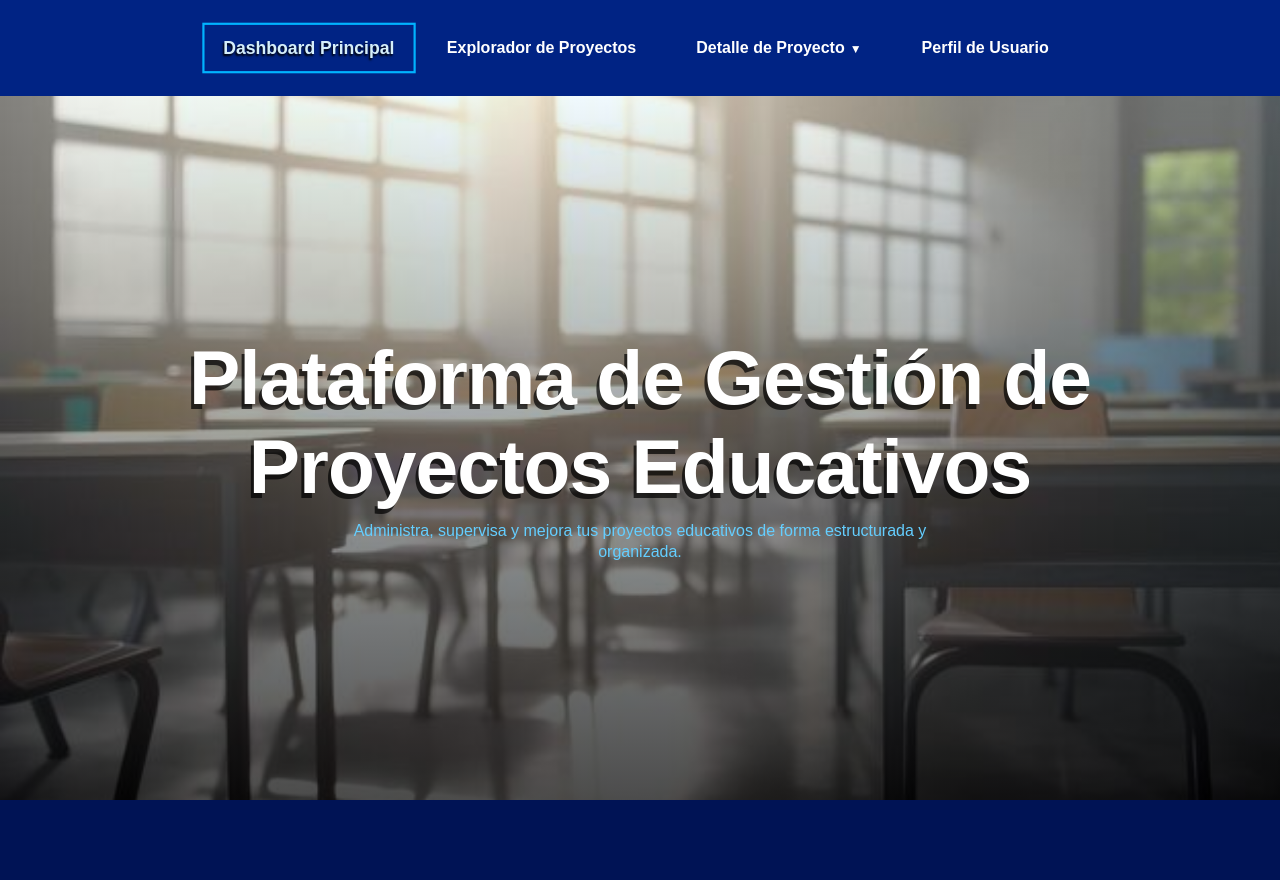
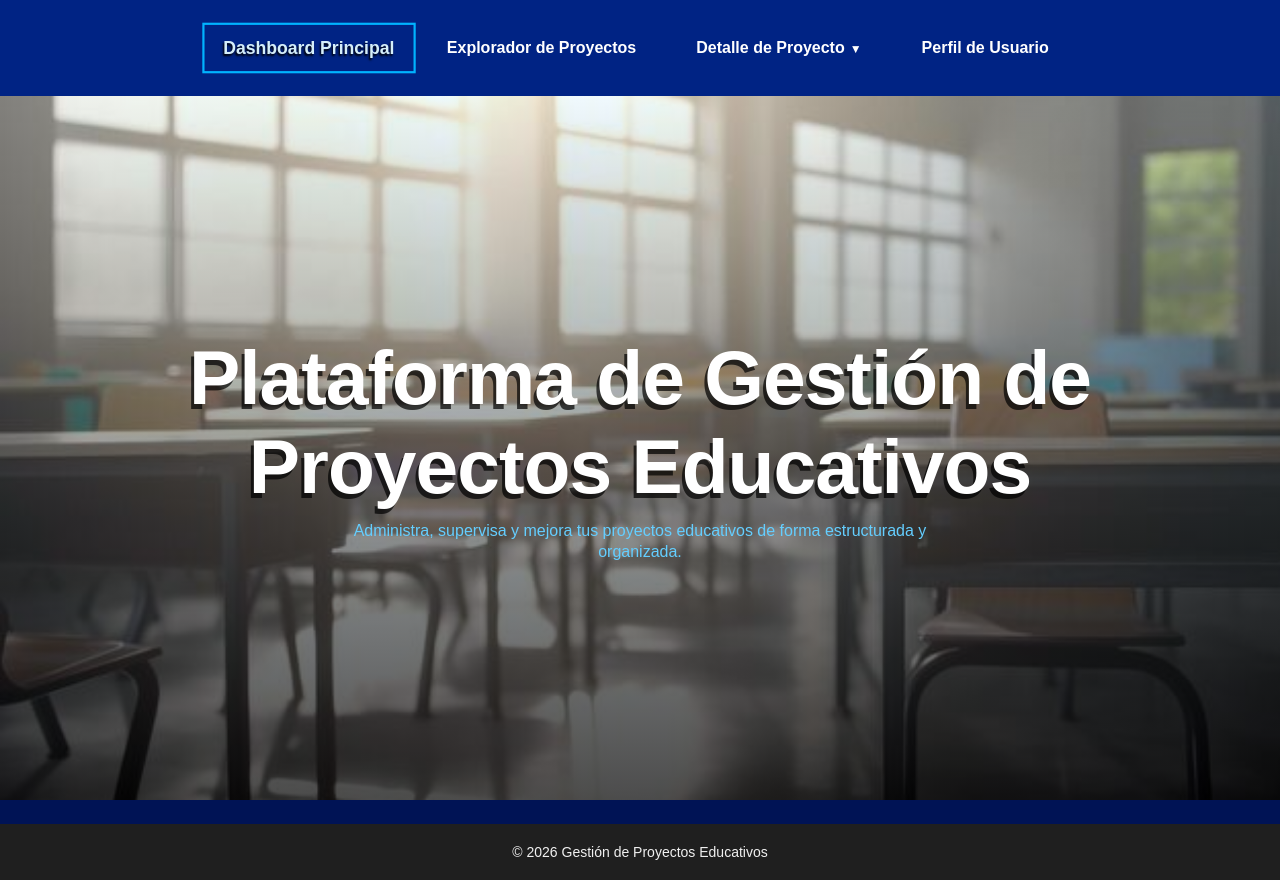
Before and after one commit to alexanderlobo20/pv_tp3_grupo9, a React (Vite) app: page / in a window 1280 px wide. Before the commit the page ends 800 px from the top, so only its background shows below. Built offline with nearby package versions, Linux system fonts and the light colour scheme.

Commit message:
refactor: migrar footer de HTML a componente de React

```diff
--- a/src/App.jsx
+++ b/src/App.jsx
@@ -1,11 +1,13 @@
 /* import './App.css'; */
 import './css/style.css';
 import Header from './components/Header';
+import Footer from './components/Footer';
 
 function App() {
   return (
     <>
       <Header />
+      <Footer />
     </>
   );
 }
--- /dev/null
+++ b/src/components/Footer.jsx
@@ -0,0 +1,9 @@
+function Footer() {
+  return (
+    <footer>
+      <p>© 2026 Gestión de Proyectos Educativos</p>
+    </footer>
+  );
+}
+
+export default Footer;
```
